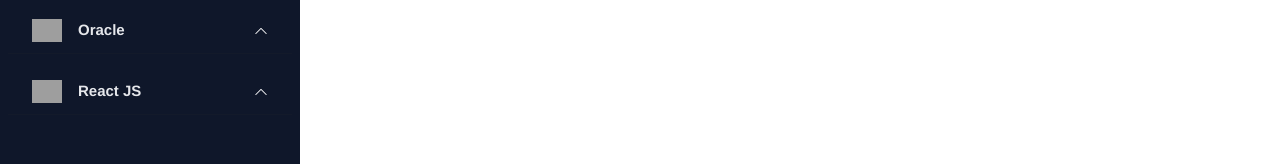
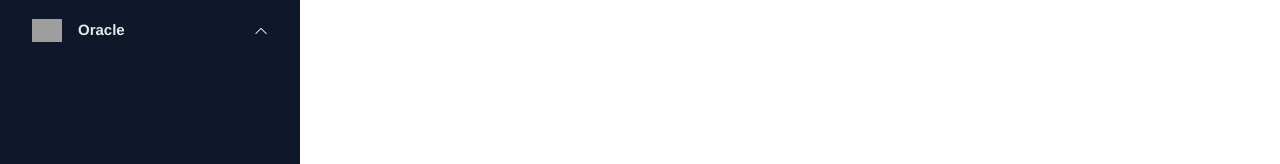
Before and after one commit to kushal1997/QA, a React (Create React App) app: page / in a window 1280 px wide. Shown: the part 231-395 px from the top of the page. Built offline with nearby package versions, Linux system fonts and the light colour scheme; grey boxes are pictures that could not be loaded.

Commit message:
commented react paths from routes and sidebar

```diff
--- a/src/components/layouts/Sidebar.js
+++ b/src/components/layouts/Sidebar.js
@@ -147,7 +147,7 @@
                     <hr></hr>
 
                     {/* reactjs */}
-                    <div
+                    {/* <div
                         className=" menu p-2.5 mt-3 flex items-center rounded-md px-4 duration-300 cursor-pointer hover:bg-blue-600 text-white"
                         onClick={onReactClick}
                     >
@@ -204,7 +204,7 @@
 
                         </div>
                     </div>
-                    <hr></hr>
+                    <hr></hr> */}
 
                 </div>
             </>
--- a/src/routes/AllRoutes.js
+++ b/src/routes/AllRoutes.js
@@ -1,7 +1,7 @@
 import React from 'react'
 import { Route, Routes } from "react-router-dom";
 // import { HomePage } from "../pages/HomePage"
-import { RaectAdvanceConcepts, ReactComponents, ReactHooks, ReactIntroduction, ReactPropsAndStates } from '../pages/react';
+// import { RaectAdvanceConcepts, ReactComponents, ReactHooks, ReactIntroduction, ReactPropsAndStates } from '../pages/react';
 import { PageNotFound } from '../components/others/PageNotFound';
 import { UnderConsruction } from '../components/others/UnderConsruction';
 import {Dwh,InforQuestions,ScenarioBasedQues} from "../pages/informatica"
@@ -21,11 +21,11 @@
 
 
       {/* path for react submenu */}
-      <Route path='/react/introduction' Component={ReactIntroduction}></Route>
+      {/* <Route path='/react/introduction' Component={ReactIntroduction}></Route>
       <Route path='/react/component' Component={ReactComponents}></Route>
       <Route path='/react/props' Component={ReactPropsAndStates}></Route>
       <Route path='/react/hooks' Component={ReactHooks}></Route>
-      <Route path='/react/advance_concepts' Component={RaectAdvanceConcepts}></Route>
+      <Route path='/react/advance_concepts' Component={RaectAdvanceConcepts}></Route> */}
 
 
       {/* path for informatica submenu */}
```
